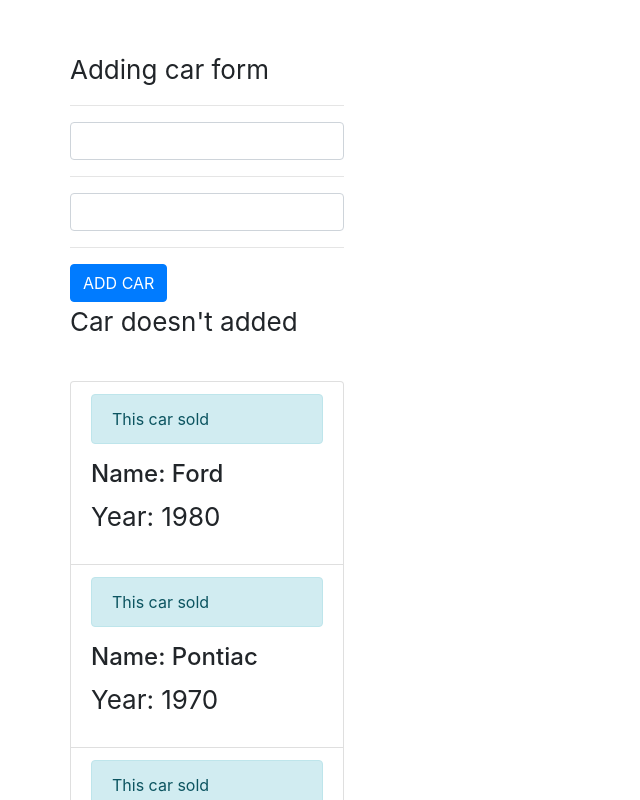
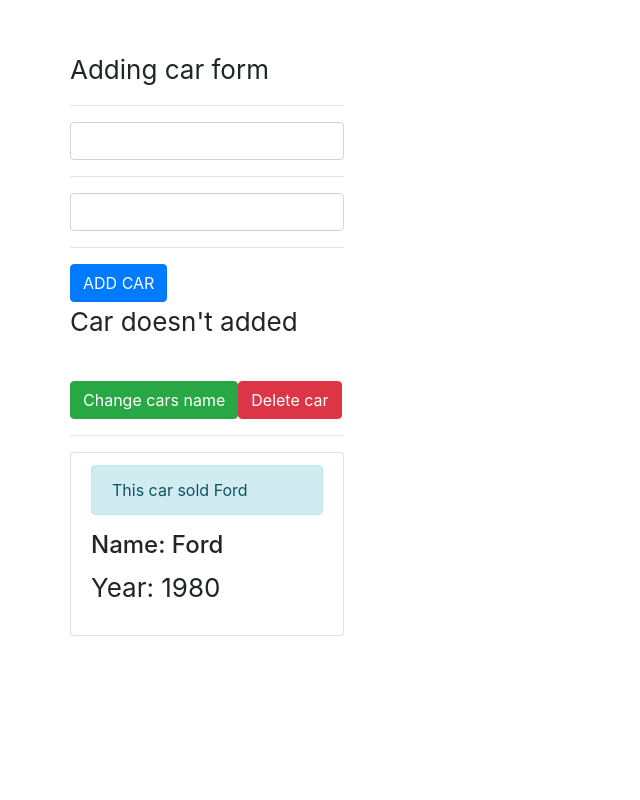
Before and after one commit to flalfalaen/udemy-angular, an Angular app: page / in a window 1280 px wide. Shown: the top 800 px of the page, without its empty margins (0-640 px from the left). Built offline with nearby package versions, Linux system fonts and the light colour scheme.

Commit message:
3.19 learning and testing different compenent life circles

```diff
--- a/src/app/car/car.component.html
+++ b/src/app/car/car.component.html
@@ -2,5 +2,5 @@
 <!--<p class="list-group-item-text">Year: {{ carsData.year }}</p>-->
 
 <!--<p>Name: {{ carsData.name }}, Year: {{ carsData.year }}</p>-->
-<div class="alert alert-info">This car sold</div>
+<div class="alert alert-info">This car sold {{name}}</div>
 <ng-content></ng-content>
--- a/src/app/car/car.component.ts
+++ b/src/app/car/car.component.ts
@@ -1,4 +1,15 @@
-import {Component, Input, ElementRef, ContentChild} from '@angular/core';
+import {
+  Component,
+  Input,
+  ElementRef,
+  ContentChild,
+  OnInit, OnChanges,
+  SimpleChanges,
+  DoCheck, AfterContentInit, AfterContentChecked,
+  AfterViewInit,
+  AfterViewChecked,
+  OnDestroy
+} from '@angular/core';
 
 @Component({
   selector: 'app-car',
@@ -14,10 +25,53 @@ import {Component, Input, ElementRef, ContentChild} from '@angular/core';
   //   }
   // `]
 })
-export class CarComponent  {
+export class CarComponent implements
+  OnInit,
+  OnChanges,
+  DoCheck,
+  AfterContentInit,
+  AfterContentChecked,
+  AfterViewInit,
+  AfterViewChecked,
+  OnDestroy {
   @Input('carDataCarComponent') carsData: { name: string, year: number };
+  @Input('name') name: string;
   @ContentChild('carHeading', {static: true}) carHeading: ElementRef;
 
+  constructor() {
+    console.log('constructor');
+  }
+
+  ngOnInit(): void {
+    console.log('ngOnInit');
+  }
+
+  ngOnChanges(changes: SimpleChanges): void {
+    console.log('ngOnChanges', changes);
+  }
+
+  ngDoCheck(): void {
+    console.log('ngDoCheck');
+  }
+  ngAfterContentInit(): void {
+    console.log('ngAfterContentInit');
+  }
+
+  ngAfterContentChecked(): void {
+    console.log('ngAfterContentChecked');
+  }
+
+  ngAfterViewInit(): void {
+    console.log('ngAfterViewInit');
+  }
+
+  ngAfterViewChecked(): void {
+    console.log('ngAfterViewChecked');
+  }
+
+  ngOnDestroy(): void {
+    console.log('ngOnDestroy');
+  }
 
   // carName = 'Ford';
   // carYear = '2017';
--- a/src/app/cars/cars.component.html
+++ b/src/app/cars/cars.component.html
@@ -12,8 +12,11 @@
 <hr>
 <app-add-car (addCarDataToArray)="updateCarDataArray($event)"></app-add-car>
 <br>
+<button class="btn btn-success" (click)="changeCarsName()" >Change cars name</button>
+<button class="btn btn-danger" (click)="deleteCar()" >Delete car</button>
+<hr>
 <div class="list-group">
-  <app-car class="list-group-item" *ngFor="let carData of carsDataArray" [carDataCarComponent]="carData">
+  <app-car class="list-group-item" *ngFor="let carData of carsDataArray" [carDataCarComponent]="carData" [name]="carData.name">
     <h4 #carHeading class="list-group-item-heading">Name: {{ carData.name }}</h4>
     <p class="list-group-item-text">Year: {{ carData.year }}</p>
   </app-car>
--- a/src/app/cars/cars.component.ts
+++ b/src/app/cars/cars.component.ts
@@ -18,13 +18,21 @@ export class CarsComponent {
 
   carsDataArray = [
     { name: 'Ford', year: 1980 },
-    { name: 'Pontiac', year: 1970 },
-    { name: 'Dodge', year: 1990 },
-    { name: 'Chevrolet', year: 2000 }
+    // { name: 'Pontiac', year: 1970 },
+    // { name: 'Dodge', year: 1990 },
+    // { name: 'Chevrolet', year: 2000 }
   ];
 
   updateCarDataArray(carsData: { name: string, year: number}) {
     this.carsDataArray.push(carsData);
+  }
+
+  changeCarsName() {
+    this.carsDataArray[0].name = 'New car name';
+  }
+
+  deleteCar() {
+    this.carsDataArray.splice(0, 1);
   }
   // 3.14
   // addCar() {
```
Also changed, not shown: tips.txt.
